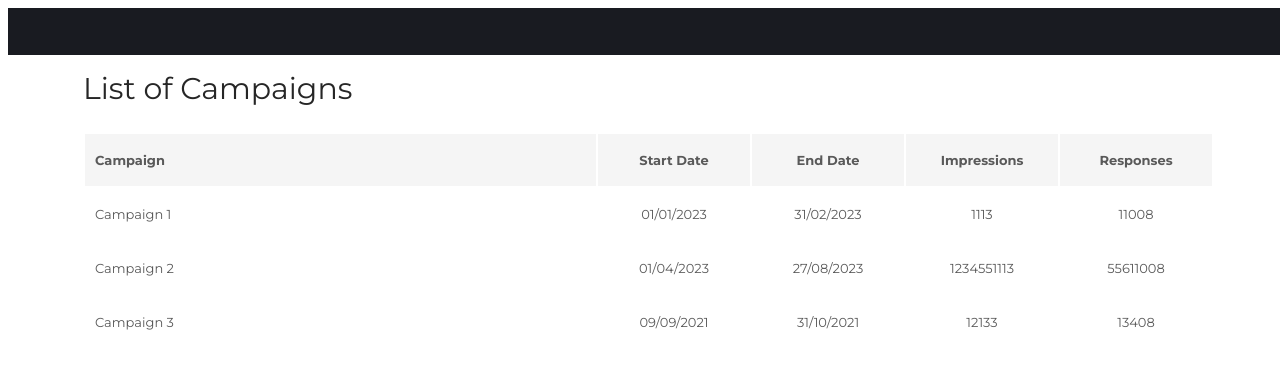
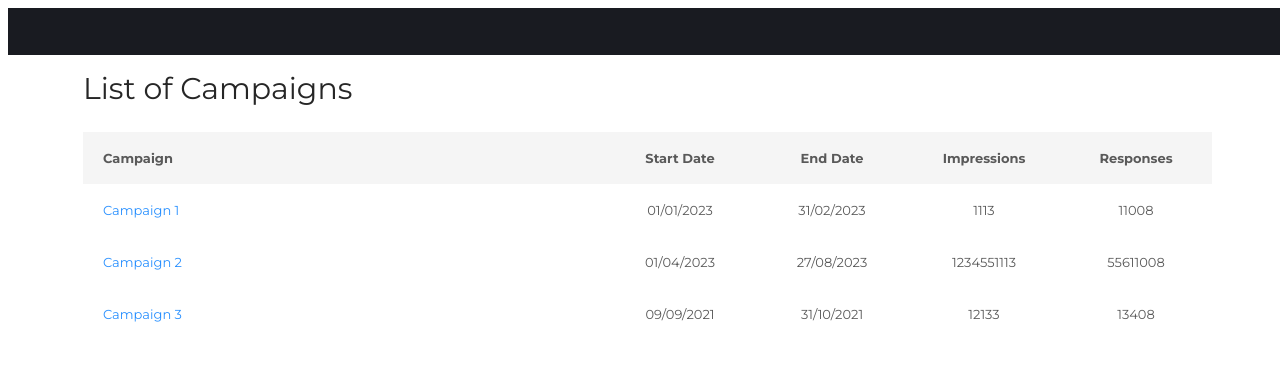
Before and after one commit to gillan-stewart-innovid/innovid-day-in-the-life-group-6, a React (Vite) app: page / in a window 1280 px wide. Shown: the top 368 px of the page. Built offline with nearby package versions, Linux system fonts and the light colour scheme.

Commit message:
table nearly finished

```diff
--- a/src/App.jsx
+++ b/src/App.jsx
@@ -29,8 +29,8 @@ const fooCampaigns = [
 
 function App() {
   const campaignList = fooCampaigns.map((campaign) => (
-    <tr key={campaign.id}>
-      <th className="th-title-campaign table-title table-element-padding">{campaign.title}</th>
+    <tr key={campaign.id} className="tr-data-style">
+      <th className="th-title-campaign table-title table-element-padding"><a href="/" className="a-campaign">{campaign.title}</a></th>
       <th className="th-title-data table-title text-center">{campaign.startdate ? campaign.startdate : 'Invalid Date'}</th>
       <th className="th-title-data table-title text-center">{campaign.enddate ? campaign.enddate : 'Invalid Date'} </th>
       <th className="th-title-data table-title text-center">{campaign.totalImpressions}</th>
@@ -44,13 +44,13 @@ function App() {
         <nav className="navbar-style"></nav>
         <body className="body-style">
           <h1 className="home-page-title">List of Campaigns</h1>
-          <table>
-            <tr>
-              <th className="th-title-campaign table-title table-bold table-element-padding table-title-background">Campaign</th>
-              <th className="th-title-data table-title table-bold text-center table-title-background">Start Date</th>
-              <th className="th-title-data table-title table-bold text-center table-title-background">End Date</th>
-              <th className="th-title-data table-title table-bold text-center table-title-background">Impressions</th>
-              <th className="th-title-data table-title table-bold text-center table-title-background">Responses</th>
+          <table className="table-style">
+            <tr className="tr-style">
+              <th className="th-title-campaign table-title table-bold table-element-padding">Campaign</th>
+              <th className="th-title-data table-title table-bold text-center">Start Date</th>
+              <th className="th-title-data table-title table-bold text-center">End Date</th>
+              <th className="th-title-data table-title table-bold text-center">Impressions</th>
+              <th className="th-title-data table-title table-bold text-center">Responses</th>
             </tr>
             {campaignList}
             </table>
--- a/src/app.css
+++ b/src/app.css
@@ -36,6 +36,18 @@
     opacity: 1;
 }
 
+.table-style {
+    border-collapse: collapse;
+}
+
+.tr-style {
+    background: #F5F5F5;
+}
+
+.tr-data-style:hover {
+    background: #F5F5F5;
+}
+
 .th-title-campaign {
     /* Layout Properties */
     top: 146px;
@@ -66,12 +78,6 @@
 }
 
 .th-campaign {
-    /* Layout Properties */
-    /* top: 285px;
-left: 1393px;
-width: 25px;
-height: 16px; */
-    /* UI Properties */
     text-align: left;
     font: normal normal normal 13px/16px Montserrat;
     letter-spacing: 0px;
@@ -84,13 +90,18 @@ height: 16px; */
 }
 
 .table-element-padding {
-    padding-left: 10px;
+    padding-left: 20px;
 }
 
-.table-title-background {
-    background: #F5F5F5 0% 0% no-repeat padding-box;
-}
+/* .table-title-background {
+    background: #F5F5F5;
+} */
 
 .table-bold {
     font-weight: bold;
 }
+
+.a-campaign {
+    color: #2990FF;
+    text-decoration: none;
+}
```
